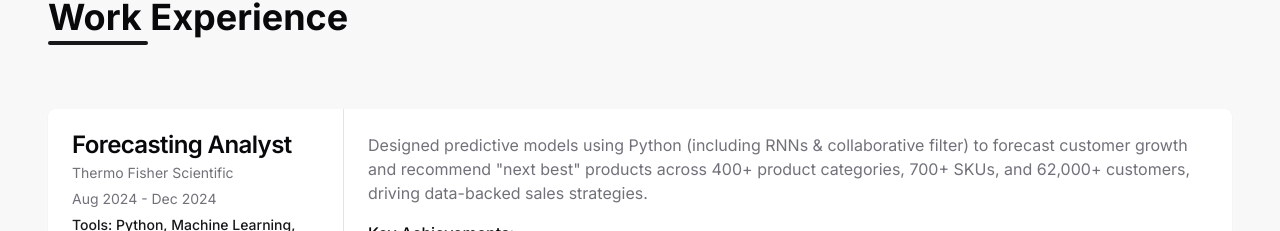
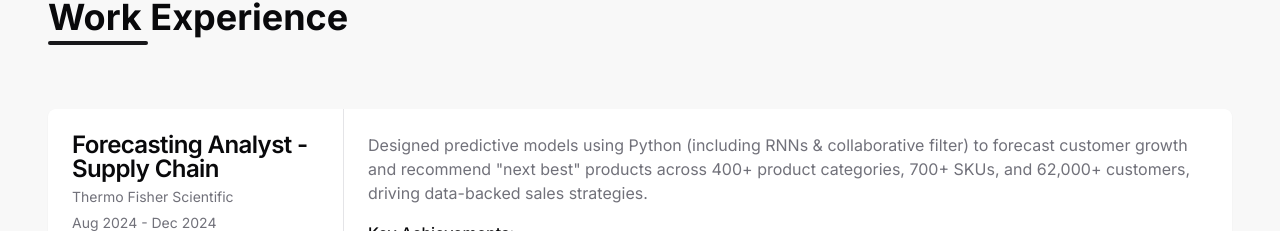
Before and after one commit to SanjeevD08/minimalist-portfolio-forge, a React (Vite) app: page / in a window 1280 px wide. Shown: the part 2349-2580 px from the top of the page. Built offline with nearby package versions, Linux system fonts and the light colour scheme.

Commit message:
feat: Add experience details
Add details about the Forecasting Analyst role at Thermo Fisher Scientific.

```diff
--- a/src/components/sections/Experience.tsx
+++ b/src/components/sections/Experience.tsx
@@ -1,3 +1,4 @@
+
 import Section from '@/components/Section';
 import { Card, CardContent, CardDescription, CardHeader, CardTitle } from '@/components/ui/card';
 import { Separator } from '@/components/ui/separator';
@@ -36,7 +37,7 @@ const Experience = () => {
 
   const experiences = [
     {
-      role: 'Forecasting Analyst',
+      role: 'Forecasting Analyst - Supply Chain',
       company: 'Thermo Fisher Scientific',
       period: 'Aug 2024 - Dec 2024',
       description: 'Designed predictive models using Python (including RNNs & collaborative filter) to forecast customer growth and recommend "next best" products across 400+ product categories, 700+ SKUs, and 62,000+ customers, driving data-backed sales strategies.',
```
